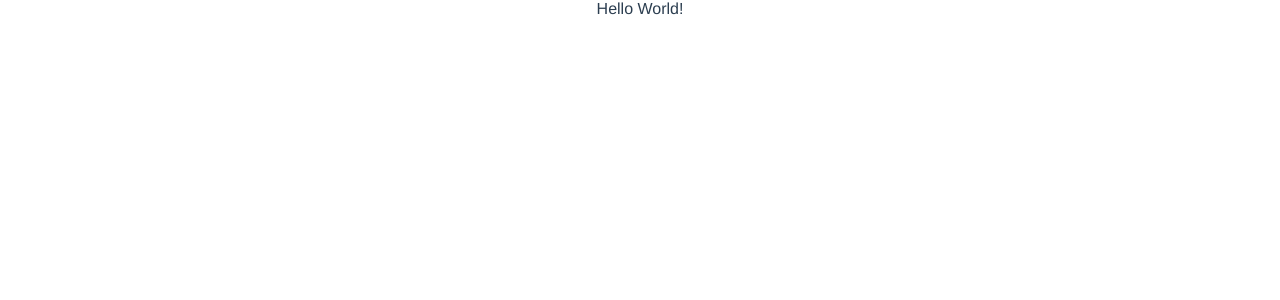
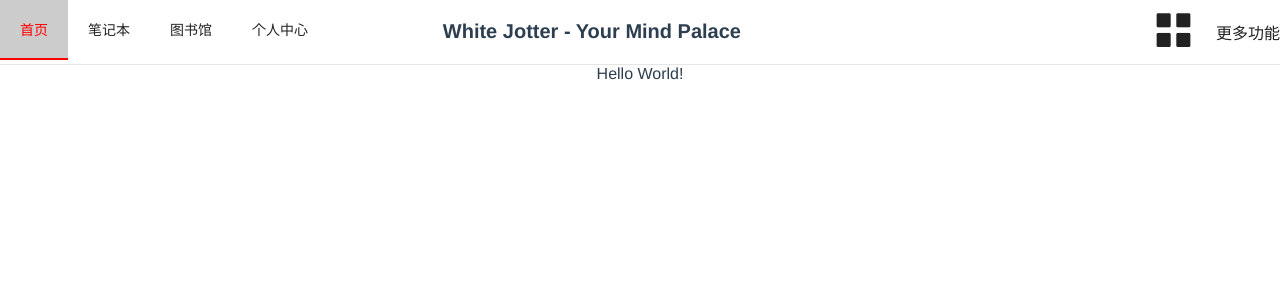
Before and after one commit to MuyaoYuan/wj-vue, a Vue app: page /index in a window 1280 px wide. Shown: the top 300 px of the page. Built offline with nearby package versions, Linux system fonts and the light colour scheme; sample sign-in values are in the browser's storage.

Commit message:
导航栏的实现

```diff
--- /dev/null
+++ b/src/components/Home.vue
@@ -0,0 +1,18 @@
+<template>
+  <div>
+    <nav-menu></nav-menu>
+    <router-view/>
+  </div>
+</template>
+
+<script>
+import NavMenu from './common/NavMenu'
+export default {
+  name: 'Home',
+  components: {NavMenu}
+}
+</script>
+
+<style scoped>
+
+</style>
--- /dev/null
+++ b/src/components/common/NavMenu.vue
@@ -0,0 +1,43 @@
+<template>
+  <el-menu
+    :default-active="'/index'"
+    router
+    mode="horizontal"
+    background-color="white"
+    text-color="#222"
+    active-text-color="red"
+    style="min-width: 1300px">
+    <el-menu-item v-for="(item,i) in navList" :key="i" :index="item.name">
+      {{ item.navItem }}
+    </el-menu-item>
+    <a href="#nowhere" style="color: #222;float: right;padding: 20px;">更多功能</a>
+    <i class="el-icon-menu" style="float:right;font-size: 45px;color: #222;padding-top: 8px"></i>
+    <span style="position: absolute;padding-top: 20px;right: 43%;font-size: 20px;font-weight: bold">White Jotter - Your Mind Palace</span>
+  </el-menu>
+</template>
+
+<script>
+export default {
+  name: 'NavMenu',
+  data () {
+    return {
+      navList: [
+        {name: '/index', navItem: '首页'},
+        {name: '/jotter', navItem: '笔记本'},
+        {name: '/library', navItem: '图书馆'},
+        {name: '/admin', navItem: '个人中心'}
+      ]
+    }
+  }
+}
+</script>
+
+<style scoped>
+  a{
+    text-decoration: none;
+  }
+
+  span {
+    pointer-events: none;
+  }
+</style>
--- a/src/router/index.js
+++ b/src/router/index.js
@@ -3,25 +3,35 @@
 // 导入刚才编写的组件
 import AppIndex from '@/components/home/AppIndex'
 import Login from '@/components/Login'
+import Home from '@/components/Home'
 
 Vue.use(Router)
 
 export default new Router({
   mode: 'history',
   routes: [
+    {
+      path: '/home',
+      name: 'Home',
+      component: Home,
+      // home页面并不需要被访问
+      redirect: '/index',
+      children: [
+        {
+          path: '/index',
+          name: 'AppIndex',
+          component: AppIndex,
+          meta: {
+            requireAuth: true
+          }
+        }
+      ]
+    },
     // 下面都是固定的写法
     {
       path: '/login',
       name: 'Login',
       component: Login
-    },
-    {
-      path: '/index',
-      name: 'AppIndex',
-      component: AppIndex,
-      meta: {
-        requireAuth: true
-      }
     }
   ]
 })
```
